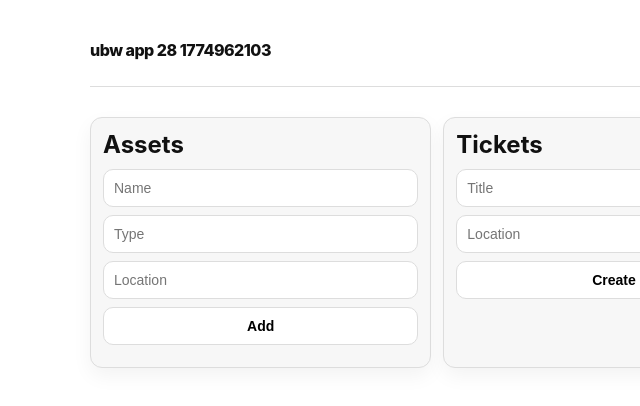
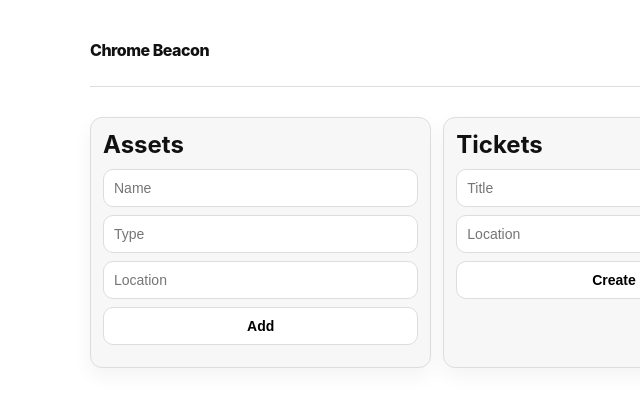
Before and after one commit to Ashutoshsingh20/bw-app-28-1774962103, a website: page public/index.html in a window 1280 px wide. Shown: the full height of the page, 26-666 px from the left. Drawn offline with Linux system fonts and the light colour scheme; no server answers.

Commit message:
chore: brand app as Chrome Beacon

```diff
--- a/public/index.html
+++ b/public/index.html
@@ -3,13 +3,13 @@
 <head>
   <meta charset="UTF-8" />
   <meta name="viewport" content="width=device-width, initial-scale=1.0" />
-  <title>ubw app 28 1774962103</title>
+  <title>Chrome Beacon</title>
   <link rel="stylesheet" href="/style.css" />
 </head>
 <body>
   <div class="shell">
     <header>
-      <div class="logo">ubw app 28 1774962103</div>
+      <div class="logo">Chrome Beacon</div>
       <p>Monochrome ops dashboard</p>
     </header>
     <section class="metrics" id="metrics"></section>
```
Also changed, not shown: package.json (+9 -3 lines), README.md.
